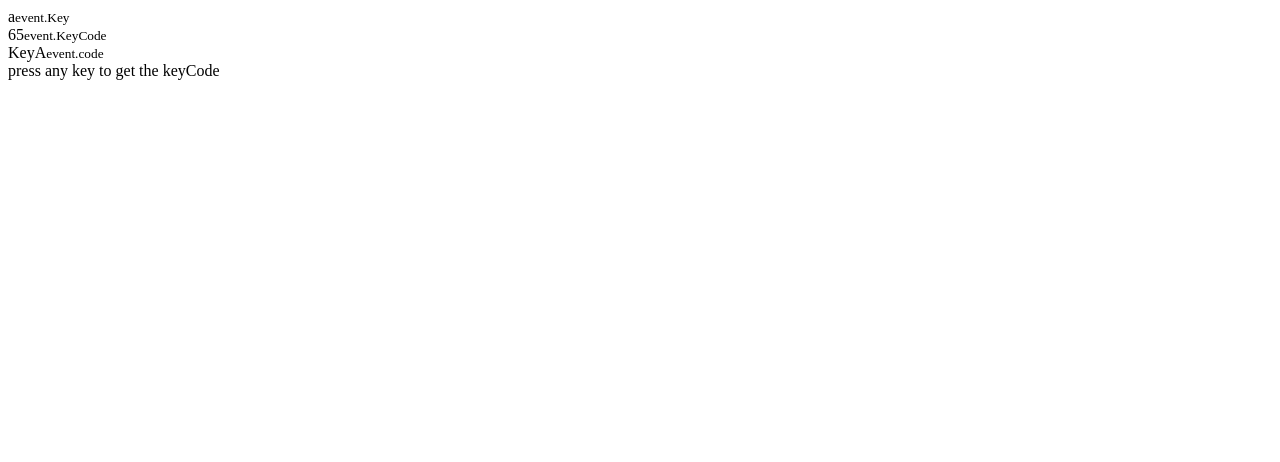
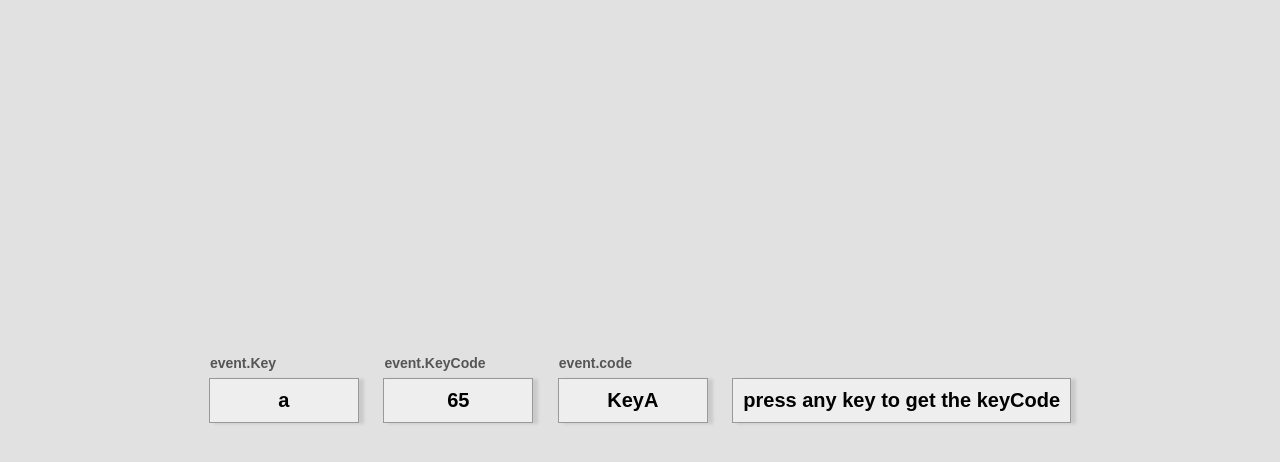
Before and after one commit to Harjot4698/keydown-, a plain HTML site: page index.html in a window 1280 px wide. Drawn offline with Linux system fonts and the light colour scheme.

Commit message:
css done

```diff
--- a/index.html
+++ b/index.html
@@ -5,16 +5,17 @@
     <meta http-equiv="X-UA-Compatible" content="IE=edge">
     <meta name="viewport" content="width=device-width, initial-scale=1.0">
     <title>Key down</title>
+    <link rel="stylesheet" href="style.css">
 </head>
 <body>
     <div id="insert"><div class="Key">a<small>event.Key</small></div>
     <div class="Key">65<small>event.KeyCode</small></div>
     <div class="Key">KeyA<small>event.code</small></div>
 
-    <div class="key">
+    <div class="Key">
         press any key to get the keyCode
     </div>
 </div>
-
+    <script src="app.js"></script>
 </body>
 </html>
--- a/style.css
+++ b/style.css
@@ -0,0 +1,38 @@
+*{box-sizing: border-box;}
+
+body {
+    background-color: #e1e1e1;
+    display: flex;
+    flex-direction: column;
+    align-items: center;
+    justify-content: center;
+    overflow: hidden;
+    margin:0;
+    height:100vh;
+    font-family: 'Muli', sans-serif;
+
+
+}
+
+.Key {
+    border:1px solid #999;
+    padding:10px;
+    display:inline-flex;
+    flex-direction: column;
+    font-size: 20px;
+    font-weight: bold;
+    background-color: #eee;
+    box-shadow:5px 1px 3px rgba(0,0,0,0.1);
+    margin:10px;
+    min-width:150px;
+    position:relative;
+    text-align: center;
+
+}
+.Key small {
+    position:absolute;
+    top:-24px;
+    left:0;
+    color:#555;
+    font-size:14px;
+}
```
